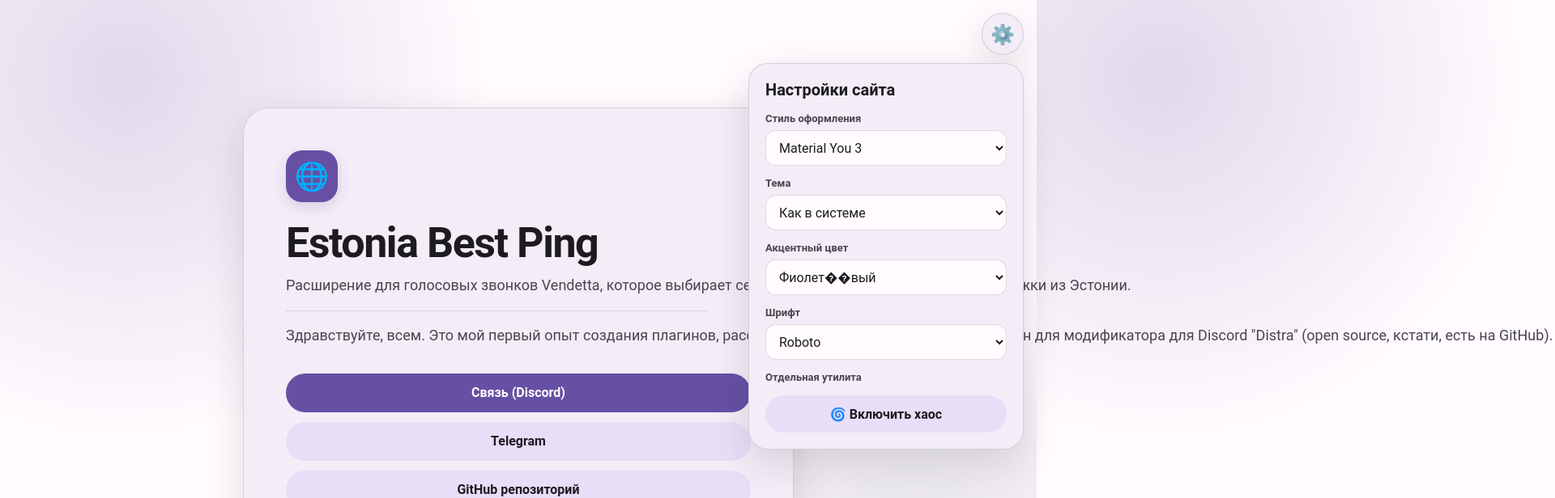
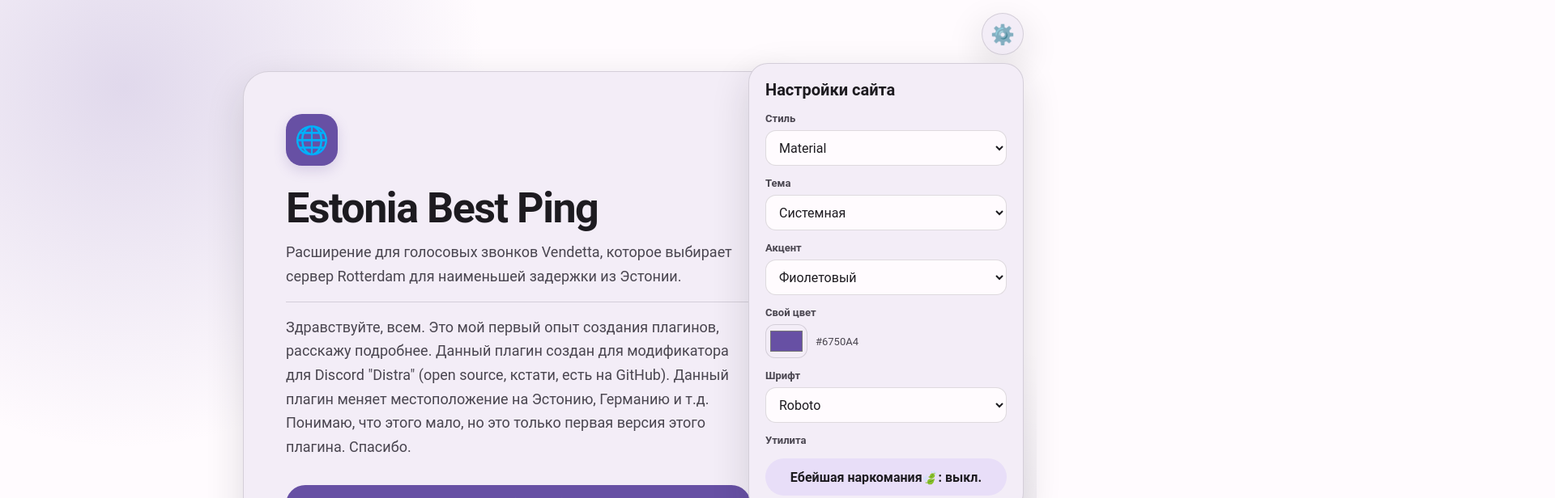
Before and after one commit to floppa078-afk/reger, a plain HTML site: page index.html in a window 1280 px wide. Both pictures are taken after a click on the button "⚙️". Shown: the top 616 px of the page at 81% size, 1920 px wide, since content can reach past the window. Drawn offline with Linux system fonts and the light colour scheme.

Commit message:
Fix text wrapping, simplify font labels, add custom accent, and refine glass and Ribbon Heart options

```diff
--- a/index.html
+++ b/index.html
@@ -9,6 +9,7 @@
   <link rel="preconnect" href="https://fonts.gstatic.com" crossorigin>
   <link href="https://fonts.googleapis.com/css2?family=Press+Start+2P&family=Russo+One&display=swap" rel="stylesheet">
   <style>
+    @font-face { font-family: RibbonHeart; src: local("Ribbon Heart"), local("RibbonHeart"); }
     :root { --bg:#fffbfe; --surface:#f3edf7; --surface-2:#e8def8; --primary:#6750a4; --on-primary:#fff; --text:#1d1b20; --muted:#49454f; --border:rgba(73,69,79,.18); --shadow:0 16px 48px rgba(29,27,32,.14); --glow:rgba(103,80,164,.2); }
     * { box-sizing:border-box; }
     body { margin:0; min-height:100vh; display:flex; flex-direction:column; align-items:center; justify-content:center; gap:20px; padding:88px 20px 32px; overflow-x:hidden; background:radial-gradient(circle at 12% 12%,var(--glow),transparent 28rem),radial-gradient(circle at 88% 88%,rgba(3,0,56,.1),transparent 24rem),var(--bg); color:var(--text); font-family:Roboto,system-ui,-apple-system,"Segoe UI",sans-serif; transition:background .3s ease,color .3s ease; }
@@ -21,39 +22,53 @@
     body[data-font="gta"] { font-family:"Russo One",Impact,sans-serif; }
     body[data-font="coloros"] { font-family:"OPPO Sans","ColorOS Sans",Roboto,Arial,sans-serif; }
     body[data-font="minecraft"] { font-family:"Press Start 2P","Courier New",monospace; }
-    body[data-font="hearts"] { font-family:"Comic Sans MS",cursive; }
-    body[data-font="hearts"] h1::after { content:"  ♥"; color:#e34b83; font-size:.65em; }
+    body[data-font="hearts"] { font-family:RibbonHeart,"Comic Sans MS",cursive; }
+    body[data-font="hearts"] h1::after { content:" ♥"; color:#e34b83; font-size:.65em; }
     body[data-font="hearts"] .button::before { content:"♥ "; color:#e34b83; }
+
     .settings-wrap { position:fixed; z-index:20; top:16px; right:16px; width:52px; height:52px; }
     .gear { position:absolute; inset:0; width:52px; height:52px; display:grid; place-items:center; padding:0; border:1px solid var(--border); border-radius:50%; background:var(--surface); color:var(--text); box-shadow:var(--shadow); font:24px/1 system-ui,sans-serif; cursor:pointer; transition:transform .25s ease; }
     .gear:hover { transform:rotate(35deg); }
-    button:focus-visible,select:focus-visible { outline:3px solid var(--primary); outline-offset:3px; }
+    button:focus-visible,select:focus-visible,input:focus-visible { outline:3px solid var(--primary); outline-offset:3px; }
     .settings { position:absolute; top:62px; right:0; width:min(340px,calc(100vw - 32px)); max-height:calc(100vh - 90px); overflow:auto; padding:20px; border:1px solid var(--border); border-radius:24px; background:var(--surface); box-shadow:var(--shadow); color:var(--text); }
     .settings[hidden] { display:none; }
     .settings h2 { margin:0 0 16px; font-size:20px; }
     .setting { display:grid; gap:7px; margin-top:14px; }
     .setting label { color:var(--muted); font-size:13px; font-weight:700; }
     .setting select { width:100%; min-height:44px; padding:10px 12px; border:1px solid var(--border); border-radius:13px; background:var(--bg); color:var(--text); font:inherit; }
+    .color-row { display:flex; align-items:center; gap:10px; }
+    .color-row input { width:52px; height:42px; padding:3px; border:1px solid var(--border); border-radius:12px; background:var(--surface); cursor:pointer; }
+    .color-row span { color:var(--muted); font-size:13px; }
     .chaos-control { width:100%; min-height:46px; margin-top:8px; border:0; border-radius:23px; background:var(--surface-2); color:var(--text); font:inherit; font-weight:700; cursor:pointer; }
     .chaos-control[aria-pressed="true"] { background:var(--primary); color:var(--on-primary); }
-    .card { width:min(680px,100%); padding:clamp(28px,7vw,52px); border:1px solid var(--border); border-radius:32px; background:var(--surface); box-shadow:var(--shadow); transition:background .3s ease,border-radius .3s ease,box-shadow .3s ease; }
+
+    .card { position:relative; isolation:isolate; width:min(680px,100%); min-width:0; padding:clamp(28px,7vw,52px); border:1px solid var(--border); border-radius:32px; background:var(--surface); box-shadow:var(--shadow); transition:background .3s ease,border-radius .3s ease,box-shadow .3s ease; }
+    .card > * { position:relative; z-index:1; }
     .icon { width:64px; height:64px; display:grid; place-items:center; border-radius:20px; background:var(--primary); color:var(--on-primary); font-size:34px; box-shadow:0 6px 16px var(--glow); }
-    h1 { margin:24px 0 10px; font-size:clamp(32px,7vw,52px); line-height:1.05; letter-spacing:-1.5px; }
-    p { max-width:520px; margin:0; color:var(--muted); font-size:18px; line-height:1.6; }
+    h1 { margin:24px 0 10px; font-size:clamp(32px,7vw,52px); line-height:1.12; letter-spacing:-1.5px; overflow-wrap:anywhere; }
+    p { display:block; width:100%; max-width:100%; min-width:0; margin:0; color:var(--muted); font-size:18px; line-height:1.65; white-space:normal; overflow-wrap:anywhere; word-break:normal; }
     .description { margin-top:16px; padding-top:16px; border-top:1px solid var(--border); }
     .actions { display:flex; flex-direction:column; gap:12px; margin-top:32px; }
-    .button { width:100%; min-height:48px; display:flex; align-items:center; justify-content:center; padding:12px 20px; border-radius:24px; text-align:center; text-decoration:none; font-weight:700; transition:transform .18s ease,box-shadow .18s ease; }
+    .button { width:100%; min-width:0; min-height:48px; display:flex; align-items:center; justify-content:center; padding:12px 20px; border-radius:24px; text-align:center; text-decoration:none; font-weight:700; overflow-wrap:anywhere; transition:transform .18s ease,box-shadow .18s ease; }
     .button:hover { transform:translateY(-2px); box-shadow:0 8px 18px rgba(29,27,32,.14); }
     .filled { background:var(--primary); color:var(--on-primary); }
     .tonal { background:var(--surface-2); color:var(--text); }
     .author { margin-top:24px; color:var(--muted); font-size:14px; font-weight:700; }
-    body[data-style="glass"] .card,body[data-style="glass"] .settings,body[data-style="glass"] .gear { background:color-mix(in srgb,var(--surface) 68%,transparent); backdrop-filter:blur(24px) saturate(160%); -webkit-backdrop-filter:blur(24px) saturate(160%); border-color:rgba(255,255,255,.32); }
-    body[data-style="glass"] .card { border-radius:36px; box-shadow:0 24px 80px rgba(50,40,90,.2),inset 0 1px rgba(255,255,255,.45); }
-    body[data-style="glass"] { background-image:radial-gradient(ellipse at 15% 15%,var(--glow),transparent 32rem),radial-gradient(ellipse at 85% 85%,rgba(0,190,255,.14),transparent 28rem),linear-gradient(135deg,var(--bg),var(--surface-2)); }
+
+    /* Liquid-glass inspired: layered translucency, specular edge, and soft refraction. */
+    body[data-style="glass"] { background-image:radial-gradient(ellipse at 18% 8%,rgba(255,255,255,.82),transparent 30rem),radial-gradient(ellipse at 90% 85%,var(--glow),transparent 32rem),linear-gradient(145deg,#d9e8ff 0%,#f7e7fa 48%,#deefff 100%); }
+    body[data-mode="dark"][data-style="glass"] { background-image:radial-gradient(ellipse at 18% 8%,rgba(120,140,190,.3),transparent 30rem),radial-gradient(ellipse at 90% 85%,var(--glow),transparent 32rem),linear-gradient(145deg,#151824,#22202c 55%,#161d2a); }
+    @media (prefers-color-scheme:dark) { body[data-mode="system"][data-style="glass"] { background-image:radial-gradient(ellipse at 18% 8%,rgba(120,140,190,.3),transparent 30rem),radial-gradient(ellipse at 90% 85%,var(--glow),transparent 32rem),linear-gradient(145deg,#151824,#22202c 55%,#161d2a); } }
+    body[data-style="glass"] .card,body[data-style="glass"] .settings,body[data-style="glass"] .gear { background:linear-gradient(145deg,rgba(255,255,255,.58),rgba(255,255,255,.18)); backdrop-filter:blur(32px) saturate(180%); -webkit-backdrop-filter:blur(32px) saturate(180%); border:1px solid rgba(255,255,255,.72); box-shadow:0 18px 60px rgba(36,45,75,.16),inset 0 1px 1px rgba(255,255,255,.85),inset 0 -1px 1px rgba(255,255,255,.22); }
+    body[data-mode="dark"][data-style="glass"] .card,body[data-mode="dark"][data-style="glass"] .settings,body[data-mode="dark"][data-style="glass"] .gear { background:linear-gradient(145deg,rgba(255,255,255,.17),rgba(255,255,255,.055)); border-color:rgba(255,255,255,.24); box-shadow:0 18px 60px rgba(0,0,0,.26),inset 0 1px 1px rgba(255,255,255,.3); }
+    @media (prefers-color-scheme:dark) { body[data-mode="system"][data-style="glass"] .card,body[data-mode="system"][data-style="glass"] .settings,body[data-mode="system"][data-style="glass"] .gear { background:linear-gradient(145deg,rgba(255,255,255,.17),rgba(255,255,255,.055)); border-color:rgba(255,255,255,.24); box-shadow:0 18px 60px rgba(0,0,0,.26),inset 0 1px 1px rgba(255,255,255,.3); } }
+    body[data-style="glass"] .card { border-radius:36px; }
+    body[data-style="glass"] .icon { border:1px solid rgba(255,255,255,.5); box-shadow:0 8px 24px var(--glow),inset 0 1px rgba(255,255,255,.48); }
     body[data-style="nothing"] { font-family:"Courier New",monospace; background-image:radial-gradient(var(--border) .8px,transparent .8px); background-size:18px 18px; }
     body[data-style="nothing"] .card { border:2px solid var(--text); border-radius:8px; box-shadow:8px 8px 0 var(--primary); }
     body[data-style="nothing"] .icon { border-radius:50%; background:var(--text); color:var(--bg); box-shadow:none; }
     body[data-style="nothing"] .button { border-radius:4px; text-transform:uppercase; }
+
     @keyframes chaos-float { 0%,100% { transform:translate(-3px,2px) rotate(-2deg) scale(1); } 25% { transform:translate(6px,-8px) rotate(5deg) scale(1.03); } 50% { transform:translate(-7px,5px) rotate(-6deg) scale(.98); } 75% { transform:translate(4px,9px) rotate(4deg) scale(1.02); } }
     @keyframes chaos-letter { 0%,100% { transform:translate(0) rotate(0) scale(1); } 25% { transform:translate(var(--dx),var(--dy)) rotate(var(--rot)) scale(1.2); } 50% { transform:translate(calc(var(--dx)*-1),calc(var(--dy)*-1)) rotate(calc(var(--rot)*-1)) scale(.85); } 75% { transform:translate(var(--dy),calc(var(--dx)*-1)) rotate(25deg); } }
     @keyframes chaos-hue { to { filter:hue-rotate(360deg); } }
@@ -64,9 +79,10 @@
     body.chaos-mode .button:nth-child(2) { animation-delay:-.3s; }
     body.chaos-mode .button:nth-child(3) { animation-delay:-.6s; }
     body.chaos-mode .icon { animation:chaos-float .55s ease-in-out infinite; }
-    body.chaos-mode .chaos-char { position:relative; display:inline-block; animation:chaos-letter 1.1s ease-in-out infinite; animation-delay:var(--delay); }
+    .chaos-char { display:contents; }
+    body.chaos-mode .chaos-char { display:inline-block; position:relative; animation:chaos-letter 1.1s ease-in-out infinite; animation-delay:var(--delay); }
     @media (prefers-reduced-motion:reduce) { *,*::before,*::after { animation-duration:.01ms!important; animation-iteration-count:1!important; scroll-behavior:auto!important; } }
-    @media (max-width:480px) { .settings-wrap { top:max(12px,env(safe-area-inset-top)); right:max(12px,env(safe-area-inset-right)); } body { padding:76px 16px 24px; } }
+    @media (max-width:480px) { .settings-wrap { top:max(12px,env(safe-area-inset-top)); right:max(12px,env(safe-area-inset-right)); } body { padding:76px 16px 24px; } .card { padding:28px 22px; } }
   </style>
 </head>
 <body data-style="material" data-mode="system" data-accent="purple" data-font="roboto">
@@ -74,11 +90,12 @@
     <button class="gear" id="settings-toggle" type="button" aria-label="Настройки оформления" aria-expanded="false" aria-controls="settings-panel">⚙️</button>
     <section class="settings" id="settings-panel" aria-labelledby="settings-title" hidden>
       <h2 id="settings-title">Настройки сайта</h2>
-      <div class="setting"><label for="style-select">Стиль оформления</label><select id="style-select"><option value="material">Material You 3</option><option value="glass">Liquid Glass</option><option value="nothing">Nothing OS</option></select></div>
-      <div class="setting"><label for="mode-select">Тема</label><select id="mode-select"><option value="system">Как в системе</option><option value="light">Светлая</option><option value="dark">Тёмная</option></select></div>
-      <div class="setting"><label for="accent-select">Акцентный цвет</label><select id="accent-select"><option value="purple">Фиолет��вый</option><option value="blue">Синий</option><option value="green">Зелёный</option><option value="pink">Розовый</option><option value="orange">Оранжевый</option></select></div>
-      <div class="setting"><label for="font-select">Шрифт</label><select id="font-select"><option value="roboto">Roboto</option><option value="gta">GTA-подобный (Russo One)</option><option value="coloros">ColorOS / системный похожий</option><option value="minecraft">Пиксельный (Press Start 2P)</option><option value="hearts">С сердечками</option></select></div>
-      <div class="setting"><label>Отдельная утилита</label><button class="chaos-control" id="chaos-toggle" type="button" aria-pressed="false">🌀 Включить хаос</button></div>
+      <div class="setting"><label for="style-select">Стиль</label><select id="style-select"><option value="material">Material</option><option value="glass">Liquid Glass</option><option value="nothing">Nothing OS</option></select></div>
+      <div class="setting"><label for="mode-select">Тема</label><select id="mode-select"><option value="system">Системная</option><option value="light">Светлая</option><option value="dark">Тёмная</option></select></div>
+      <div class="setting"><label for="accent-select">Акцент</label><select id="accent-select"><option value="purple">Фиолетовый</option><option value="blue">Синий</option><option value="green">Зелёный</option><option value="pink">Розовый</option><option value="orange">Оранжевый</option><option value="custom">Свой цвет</option></select></div>
+      <div class="setting" id="custom-color-setting" hidden><label for="custom-color">Свой цвет</label><div class="color-row"><input id="custom-color" type="color" value="#6750a4" aria-label="Выбрать акцентный цвет"><span id="custom-color-value">#6750A4</span></div></div>
+      <div class="setting"><label for="font-select">Шрифт</label><select id="font-select"><option value="roboto">Roboto</option><option value="gta">GTA</option><option value="coloros">ColorOS</option><option value="minecraft">Minecraft</option><option value="hearts">Ribbon Heart</option></select></div>
+      <div class="setting"><label for="chaos-toggle">Утилита</label><button class="chaos-control" id="chaos-toggle" type="button" aria-pressed="false">Ебейшая наркомания🍃: выкл.</button></div>
     </section>
   </div>
   <main class="card">
@@ -98,6 +115,9 @@
     const toggle = document.getElementById('settings-toggle');
     const panel = document.getElementById('settings-panel');
     const chaosToggle = document.getElementById('chaos-toggle');
+    const customColor = document.getElementById('custom-color');
+    const customColorSetting = document.getElementById('custom-color-setting');
+    const customColorValue = document.getElementById('custom-color-value');
     const controls = { style:document.getElementById('style-select'), mode:document.getElementById('mode-select'), accent:document.getElementById('accent-select'), font:document.getElementById('font-select') };
     const defaults = { style:'material', mode:'system', accent:'purple', font:'roboto' };
     let saved = {};
@@ -108,21 +128,42 @@
       body.dataset[key] = control.value;
       control.addEventListener('change',() => {
         body.dataset[key] = control.value;
-        try { localStorage.setItem('estonia-ping-settings',JSON.stringify(Object.fromEntries(Object.entries(controls).map(([name,item]) => [name,item.value])))); } catch (_) {}
+        if (key === 'accent') updateCustomColorVisibility();
+        saveSettings();
       });
     }
-    toggle.addEventListener('click',() => { const opening = panel.hidden; panel.hidden = !opening; toggle.setAttribute('aria-expanded',String(opening)); });
-    document.addEventListener('click',event => { if (!panel.hidden && !panel.contains(event.target) && !toggle.contains(event.target)) { panel.hidden = true; toggle.setAttribute('aria-expanded','false'); } });
-    document.addEventListener('keydown',event => { if (event.key === 'Escape' && !panel.hidden) { panel.hidden = true; toggle.setAttribute('aria-expanded','false'); toggle.focus(); } });
+    customColor.value = /^#[0-9a-f]{6}$/i.test(saved.customColor || '') ? saved.customColor : '#6750a4';
+    function updateCustomColorVisibility() {
+      const active = controls.accent.value === 'custom';
+      customColorSetting.hidden = !active;
+      if (active) applyCustomColor(customColor.value);
+    }
+    function applyCustomColor(hex) {
+      const r=parseInt(hex.slice(1,3),16),g=parseInt(hex.slice(3,5),16),b=parseInt(hex.slice(5,7),16);
+      const luminance=(.299*r+.587*g+.114*b)/255;
+      body.style.setProperty('--primary',hex);
+      body.style.setProperty('--on-primary',luminance>.62?'#1d1b20':'#ffffff');
+      body.style.setProperty('--glow',`rgba(${r},${g},${b},.22)`);
+      customColorValue.textContent=hex.toUpperCase();
+    }
+    function saveSettings() {
+      try { localStorage.setItem('estonia-ping-settings',JSON.stringify({style:controls.style.value,mode:controls.mode.value,accent:controls.accent.value,font:controls.font.value,customColor:customColor.value})); } catch (_) {}
+    }
+    updateCustomColorVisibility();
+    customColor.addEventListener('input',() => { applyCustomColor(customColor.value); saveSettings(); });
+    toggle.addEventListener('click',() => { const opening=panel.hidden; panel.hidden=!opening; toggle.setAttribute('aria-expanded',String(opening)); });
+    document.addEventListener('click',event => { if (!panel.hidden&&!panel.contains(event.target)&&!toggle.contains(event.target)) { panel.hidden=true; toggle.setAttribute('aria-expanded','false'); } });
+    document.addEventListener('keydown',event => { if (event.key==='Escape'&&!panel.hidden) { panel.hidden=true; toggle.setAttribute('aria-expanded','false'); toggle.focus(); } });
     for (const element of document.querySelectorAll('h1, main p')) {
-      const original = element.textContent;
+      const original=element.textContent;
       element.setAttribute('aria-label',original);
-      element.textContent = '';
+      element.textContent='';
       for (const char of original) {
-        const span = document.createElement('span');
-        span.className = 'chaos-char';
+        if (/\s/.test(char)) { element.append(document.createTextNode(char)); continue; }
+        const span=document.createElement('span');
+        span.className='chaos-char';
         span.setAttribute('aria-hidden','true');
-        span.textContent = char === ' ' ? '\u00a0' : char;
+        span.textContent=char;
         span.style.setProperty('--delay',`${(Math.random()*1.8).toFixed(2)}s`);
         span.style.setProperty('--dx',`${Math.round(Math.random()*22-11)}px`);
         span.style.setProperty('--dy',`${Math.round(Math.random()*24-12)}px`);
@@ -130,12 +171,12 @@
         element.append(span);
       }
     }
-    let chaosOn = false;
-    try { chaosOn = localStorage.getItem('estonia-ping-chaos') === 'true'; } catch (_) {}
+    let chaosOn=false;
+    try { chaosOn=localStorage.getItem('estonia-ping-chaos')==='true'; } catch (_) {}
     function setChaos(enabled) {
       body.classList.toggle('chaos-mode',enabled);
       chaosToggle.setAttribute('aria-pressed',String(enabled));
-      chaosToggle.textContent = enabled ? '🌀 Выключить хаос' : '🌀 Включить хаос';
+      chaosToggle.textContent=enabled?'Выключить наркоманию🍃':'Ебейшая наркомания🍃: выкл.';
       try { localStorage.setItem('estonia-ping-chaos',String(enabled)); } catch (_) {}
     }
     chaosToggle.addEventListener('click',() => setChaos(!body.classList.contains('chaos-mode')));
```
